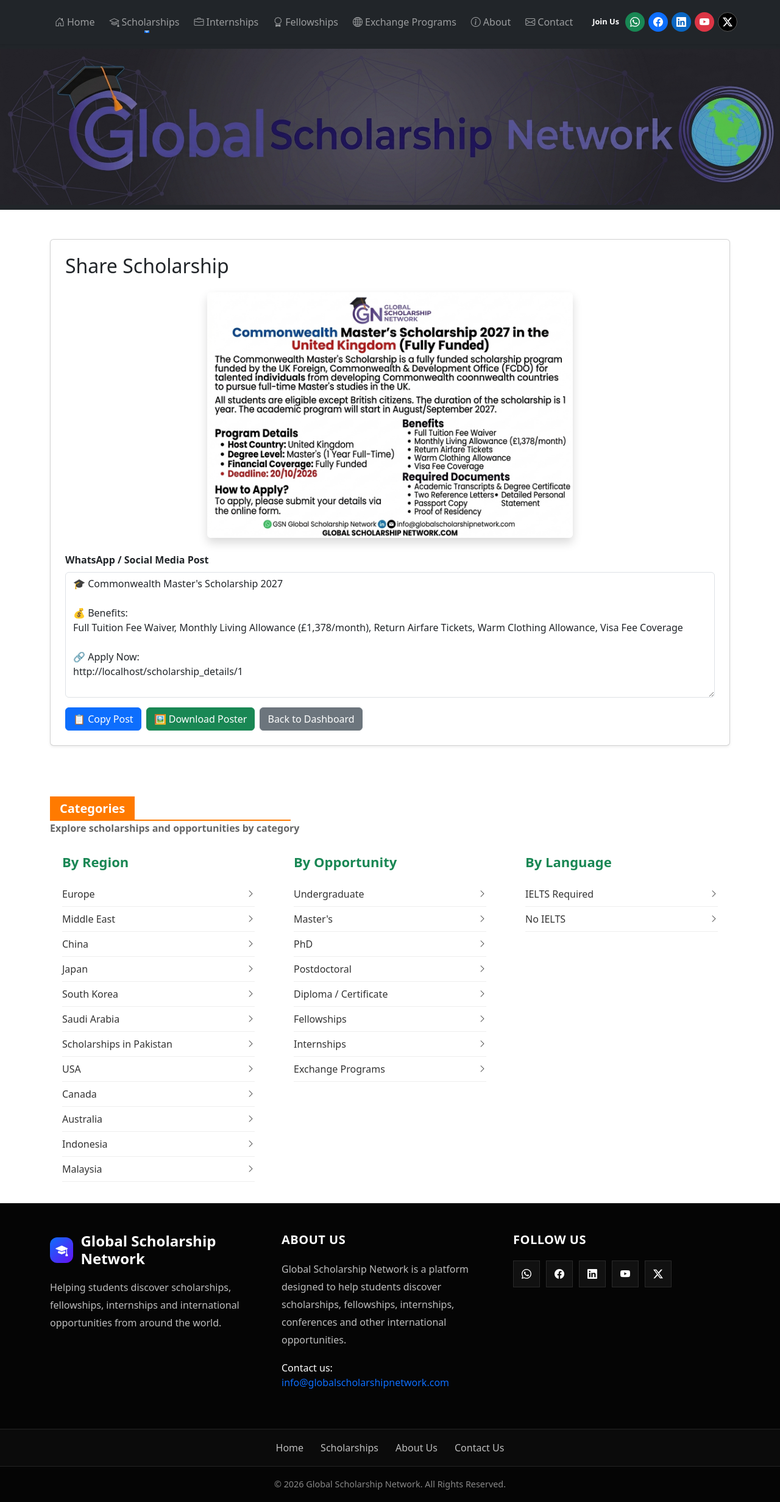
After one commit to devxmokhtar052-source/global-scholarship-network, a Flask app: page /admin/scholarship/share/1 in a window 1280 px wide. The commit adds this page. Shown: the whole page at 61% size. Run offline with Flask 3, Linux system fonts and the light colour scheme; a user stored in the database is signed in.

Commit message:
Share option to other platform

```diff
--- a/app.py
+++ b/app.py
@@ -466,6 +466,18 @@ def edit_scholarship(id):
         scholarship=scholarship
     )
 
+@app.route("/admin/scholarship/share/<int:id>")
+def share_scholarship(id):
+    if "admin_id" not in session:
+        return redirect(url_for("admin_login"))
+
+    scholarship = Scholarship.query.get_or_404(id)
+
+    return render_template(
+        "share_scholarship.html",
+        scholarship=scholarship
+    )
+
 @app.route("/admin/scholarship/delete/<int:id>")
 def delete_scholarship(id):
 
--- a/templates/admin_dashboard.html
+++ b/templates/admin_dashboard.html
@@ -85,6 +85,12 @@ block content %}
                 >
                   Delete
                 </a>
+                <a
+                    href="{{ url_for('share_scholarship', id=scholarship.id) }}"
+                    class="btn btn-sm btn-success"
+                >
+                  Share
+                </a>
               </td>
             </tr>
 
--- a/templates/base.html
+++ b/templates/base.html
@@ -519,10 +519,25 @@
 }
 
 .gsn-categories-title h2 {
-    font-size: 28px;
+    display: inline-block;
+    position: relative;
+    font-size: 20px;
     font-weight: 600;
-    margin-bottom: 5px;
-    font-weight: bold;
+    color: #ffffff;
+    background: #ff7a00;
+    padding: 8px 16px;
+    margin: 0;
+    z-index: 1;
+}
+
+.gsn-categories-title h2::after {
+    content: "";
+    position: absolute;
+    left: 50%;
+    bottom: 0;
+    width: 325px;
+    height: 2px;
+    background: #ff7a00;
 }
 
 .gsn-categories-title p {
--- /dev/null
+++ b/templates/share_scholarship.html
@@ -0,0 +1,121 @@
+{% extends "base.html" %}
+
+{% block title %}Share Scholarship{% endblock %}
+
+{% block content %}
+
+<div class="container py-5">
+
+    <div class="card shadow-sm">
+        <div class="card-body p-4">
+
+            <h2 class="mb-4">Share Scholarship</h2>
+
+            <!-- Poster -->
+            <div class="text-center mb-4">
+                {% if scholarship.image %}
+                    <img
+                        src="{{ url_for('static', filename='uploads/' + scholarship.image) }}"
+                        class="img-fluid rounded shadow"
+                        style="max-width: 600px;"
+                        alt="Scholarship Poster"
+                    >
+                {% else %}
+                    <div class="alert alert-warning">
+                        No poster uploaded for this scholarship.
+                    </div>
+                {% endif %}
+            </div>
+
+            <!-- Generated Post -->
+            <div class="mb-3">
+                <label class="form-label fw-bold">WhatsApp / Social Media Post</label>
+
+                <textarea
+                    id="shareText"
+                    class="form-control"
+                    rows="8"
+                    readonly
+                >🎓 {{ scholarship.title }}
+
+💰 Benefits:
+{{ scholarship.benefits }}
+
+🔗 Apply Now:
+{{ url_for('scholarship_details', id=scholarship.id, _external=True) }}</textarea>
+            </div>
+
+            <!-- Buttons -->
+            <div class="d-flex gap-2 flex-wrap">
+
+                <button
+                    type="button"
+                    class="btn btn-primary"
+                    onclick="copyPost()"
+                >
+                    📋 Copy Post
+                </button>
+
+                {% if scholarship.image %}
+                <a
+                    href="{{ url_for('static', filename='uploads/' + scholarship.image) }}"
+                    download
+                    class="btn btn-success"
+                >
+                    🖼️ Download Poster
+                </a>
+                {% endif %}
+
+                <a
+                    href="{{ url_for('admin_dashboard') }}"
+                    class="btn btn-secondary"
+                >
+                    Back to Dashboard
+                </a>
+
+            </div>
+
+            <div
+                id="copyMessage"
+                class="alert alert-success mt-3 d-none"
+            >
+                Post copied successfully!
+            </div>
+
+        </div>
+    </div>
+
+</div>
+
+<script>
+function copyPost() {
+    const text = document.getElementById("shareText");
+
+    navigator.clipboard.writeText(text.value).then(function () {
+
+        const message = document.getElementById("copyMessage");
+
+        message.classList.remove("d-none");
+
+        setTimeout(function () {
+            message.classList.add("d-none");
+        }, 2000);
+
+    }).catch(function () {
+
+        text.select();
+        document.execCommand("copy");
+
+        const message = document.getElementById("copyMessage");
+
+        message.classList.remove("d-none");
+
+        setTimeout(function () {
+            message.classList.add("d-none");
+        }, 2000);
+
+    });
+}
+</script>
+
+{% endblock %}
```
Also changed, not shown: templates/home.html (+38 -13 lines).
